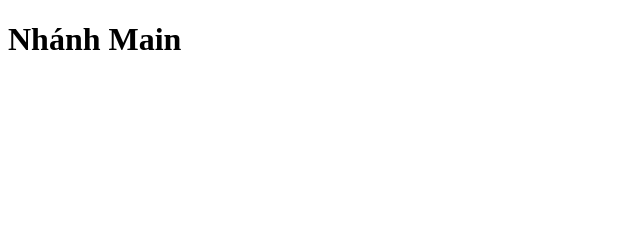
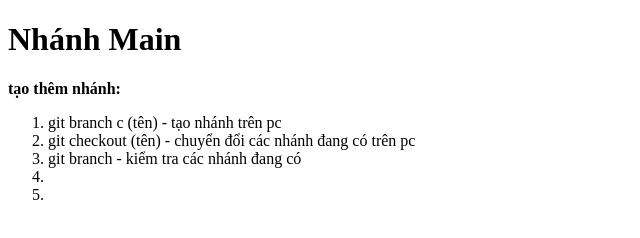
Before and after one commit to tnhnee/hoc-html-project3, a plain HTML site: page index.html in a window 1280 px wide. Shown: the whole page, without its empty margins (0-640 px from the left). Drawn offline with Linux system fonts and the light colour scheme.

Commit message:
commit lan1

```diff
--- a/index.html
+++ b/index.html
@@ -7,5 +7,13 @@
   </head>
   <body>
     <h1>Nhánh Main</h1>
+    <p><b>tạo thêm nhánh:</b></p>
+    <ol>
+      <li>git branch c (tên) - tạo nhánh trên pc</li>
+      <li>git checkout (tên) - chuyển đổi các nhánh đang có trên pc</li>
+      <li>git branch - kiểm tra các nhánh đang có</li>
+      <li></li>
+      <li></li>
+    </ol>
   </body>
 </html>
```
